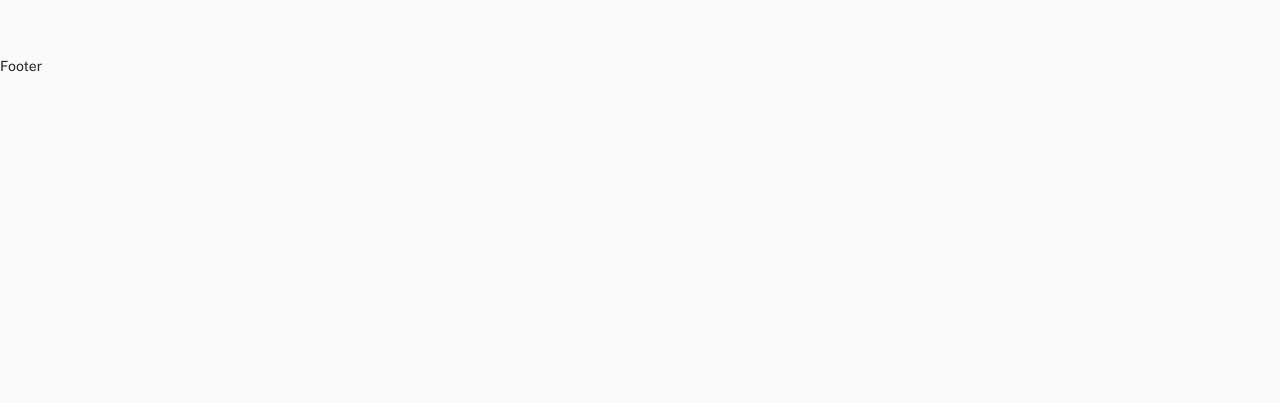
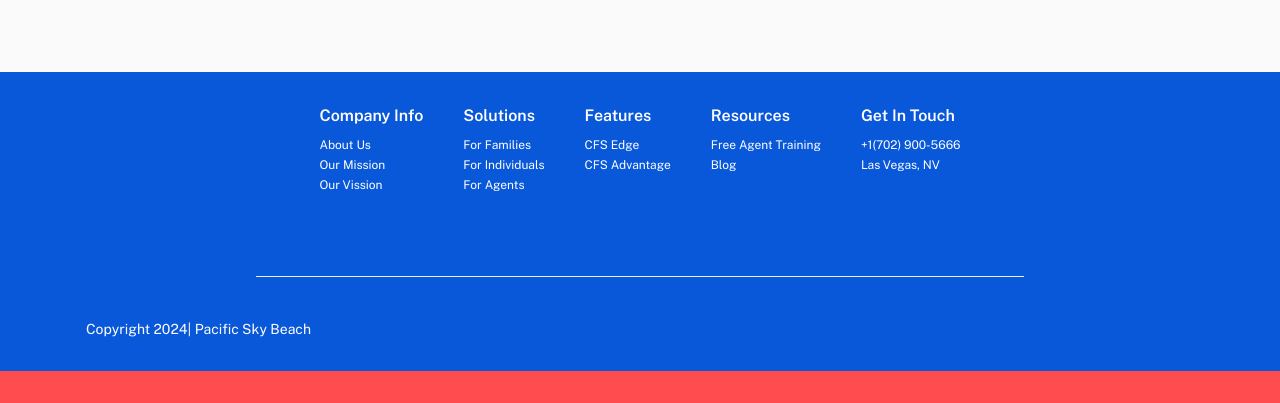
Before and after one commit to STI-App-Dev-2024/BSIT3.1C-Web-Based-Management-Pacific-Sky-Beach-Resort, a React (Vite) app in the folder client/: page / in a window 1280 px wide. Shown: the part 826-1229 px from the top of the page. Before the commit the page ends 904 px from the top, so only its background shows below. Built offline with nearby package versions, Linux system fonts and the light colour scheme.

Commit message:
feat: create footer

```diff
--- a/client/src/layout/Wrapper/Footer.jsx
+++ b/client/src/layout/Wrapper/Footer.jsx
@@ -1,9 +1,101 @@
-import React from 'react'
+import React from 'react';
+import { useTheme } from '@mui/material/styles';
+import { Box, Container, Divider, Stack, Typography } from '@mui/material';
+
 
 const Footer = () => {
+  const theme = useTheme();
+
   return (
-    <div>Footer</div>
-  )
-}
+    <React.Fragment>
+      <Box
+        sx={{
+          backgroundColor: theme.palette.primary.dark,
+          padding: 2,
+          mt: 2
+        }}
+      >
+        <Container>
+          <Stack spacing={5} direction="row" justifyContent="center">
+            <Box>
+              <Typography marginBlock="1em .5em" variant="h5" color="white">
+                Company Info
+              </Typography>
+              <Typography variant="body2" color="white">
+                About Us
+                <br />
+                Our Mission
+                <br />
+                Our Vission
+              </Typography>
+            </Box>
 
-export default Footer
+            <Box>
+              <Typography marginBlock="1em .5em" variant="h5" color="white">
+                Solutions
+              </Typography>
+              <Typography variant="body2" color="white">
+                For Families
+                <br />
+                For Individuals
+                <br />
+                For Agents
+              </Typography>
+            </Box>
+
+            <Box>
+              <Typography marginBlock="1em .5em" variant="h5" color="white">
+                Features
+              </Typography>
+              <Typography variant="body2" color="white">
+                CFS Edge
+                <br />
+                CFS Advantage
+              </Typography>
+            </Box>
+
+            <Box>
+              <Typography marginBlock="1em .5em" variant="h5" color="white">
+                Resources
+              </Typography>
+              <Typography variant="body2" color="white">
+                Free Agent Training
+                <br />
+                Blog
+              </Typography>
+            </Box>
+
+            <Box>
+              <Typography marginBlock="1em .5em" variant="h5" color="white">
+                Get In Touch
+              </Typography>
+              <Typography variant="body2" color="white">
+                +1(702) 900-5666
+                <br />
+                Las Vegas, NV
+              </Typography>
+            </Box>
+          </Stack>
+        </Container>
+        <Divider
+          sx={{
+            mx: 30,
+            marginTop: 10
+          }}
+        />
+        <Typography marginInline="5em" paddingBlock="3em 1em" variant="body1" color="white">
+          Copyright 2024| Pacific Sky Beach
+        </Typography>
+      </Box>
+
+      <Box
+        sx={{
+          backgroundColor: theme.palette.error.main,
+          padding: 2
+        }}
+      ></Box>
+    </React.Fragment>
+  );
+};
+
+export default Footer;
```
